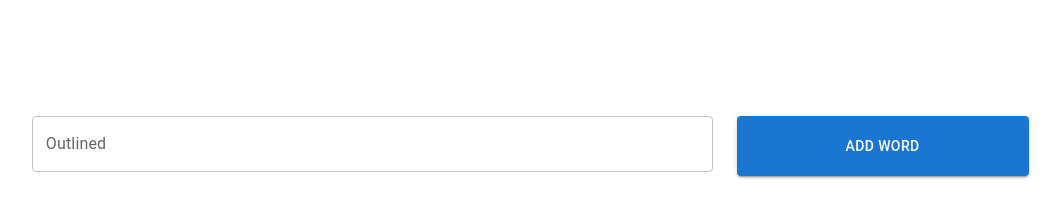
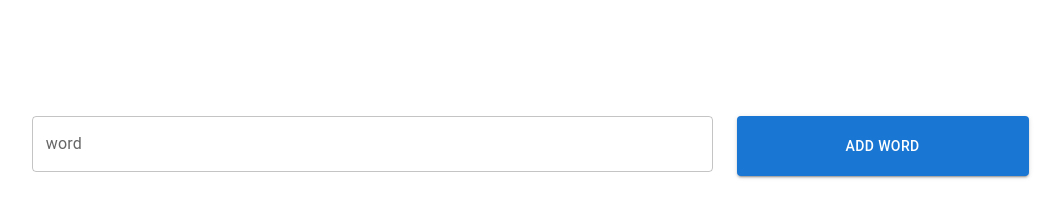
Before and after one commit to DedSecTeam17/Mashreq-full-stack, a React (Create React App) app: page /demo1 in a window 1280 px wide. Shown: the top 222 px of the page, without its empty margins (59-1120 px from the left). Built offline with nearby package versions, Linux system fonts and the light colour scheme.

Commit message:
fix bugs

```diff
--- a/src/components/demo_form.js
+++ b/src/components/demo_form.js
@@ -14,7 +14,7 @@ export default function FormComponent(props) {
           <TextField
             style={{ width: "100%" }}
             id="outlined-basic"
-            label="Outlined"
+            label="word"
             value={word}
             variant="outlined"
             onChange={(e) => {
@@ -27,7 +27,7 @@ export default function FormComponent(props) {
           <Button
             onClick={() => {
               props.onAddWordClicked(word);
-              setWord("")
+              setWord("");
             }}
             style={{ width: "100%", height: "60px" }}
             variant="contained"
```
